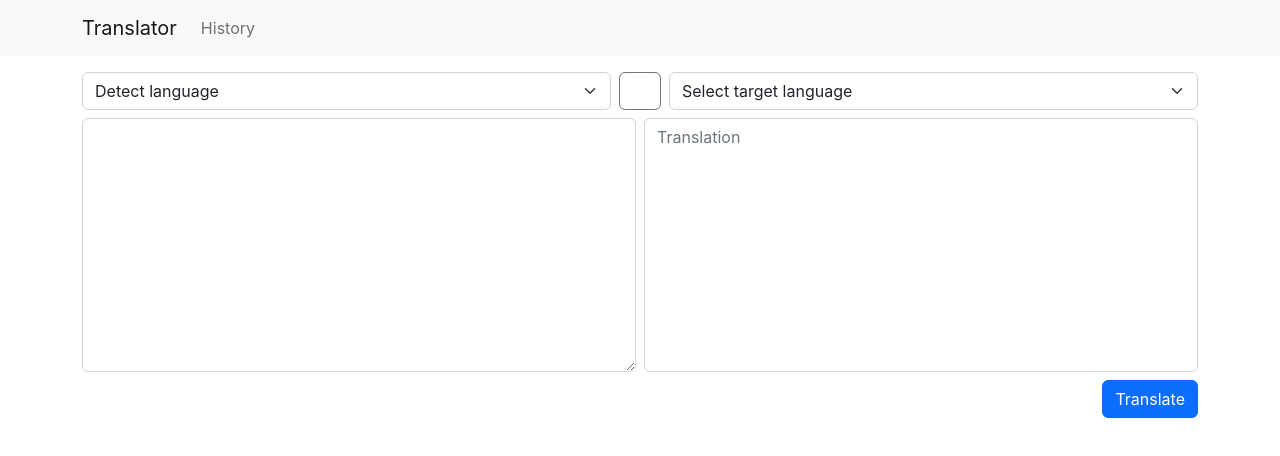
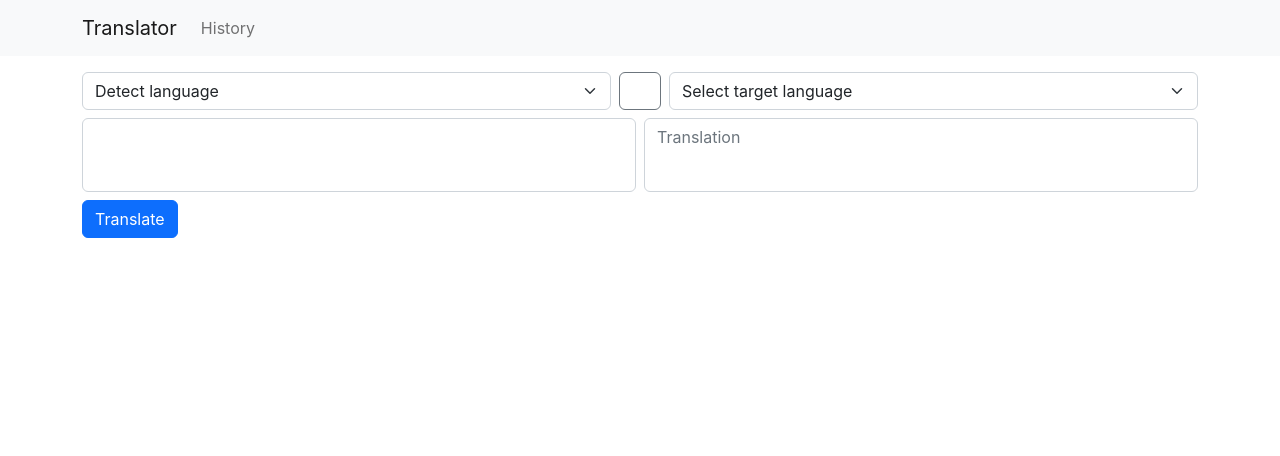
Before and after one commit to mxcv/translator, a React (Create React App) app: page / in a window 1280 px wide. Shown: the top 456 px of the page. Built offline with nearby package versions, Linux system fonts and the light colour scheme; some icons are missing.

Commit message:
Add textarea panel component

```diff
--- /dev/null
+++ b/src/textarea-panel/TextareaPanel.css
@@ -0,0 +1,3 @@
+.Textarea {
+    resize: none;
+}
--- /dev/null
+++ b/src/textarea-panel/TextareaPanel.js
@@ -0,0 +1,49 @@
+import React, { createRef, useEffect } from 'react'
+import Form from 'react-bootstrap/Form';
+import Row from 'react-bootstrap/Row';
+import Col from 'react-bootstrap/Col';
+import './TextareaPanel.css'
+
+function TextareaPanel({text, setText, translation, isLoading}) {
+    const textRef = createRef()
+    const translationRef = createRef()
+
+    function updateHeight(textarea) {
+        textarea.style.height = 'inherit';
+        const style = window.getComputedStyle(textarea);
+        const height = parseInt(style.getPropertyValue('border-top-width'), 10)
+                     + parseInt(style.getPropertyValue('padding-top'), 10)
+                     + textarea.scrollHeight
+                     + parseInt(style.getPropertyValue('padding-bottom'), 10)
+                     + parseInt(style.getPropertyValue('border-bottom-width'), 10);
+
+        textarea.style.height = `${height}px`;
+    }
+
+    useEffect(() => updateHeight(textRef.current), [textRef])
+    useEffect(() => updateHeight(translationRef.current), [translationRef])
+
+    return (
+        <Row className='mt-0 g-2'>
+            <Col sm>
+                <Form.Control as="textarea"
+                    value={text}
+                    ref={textRef}
+                    onChange={e => setText(e.target.value)}
+                    required
+                    className='Textarea' />
+            </Col>
+            <Col sm>
+                <Form.Control as="textarea"
+                    value={translation}
+                    ref={translationRef}
+                    disabled={isLoading}
+                    readOnly
+                    placeholder='Translation'
+                    className='Textarea' />
+            </Col>
+        </Row>
+    )
+}
+
+export default TextareaPanel
--- a/src/translator/Translator.css
+++ /dev/null
@@ -1,3 +0,0 @@
-.Translator-result {
-    resize: none;
-}
--- a/src/translator/Translator.js
+++ b/src/translator/Translator.js
@@ -4,8 +4,8 @@ import Button from 'react-bootstrap/Button';
 import Row from 'react-bootstrap/Row';
 import Col from 'react-bootstrap/Col';
 import LanguagePanel from '../language-panel/LanguagePanel';
+import TextareaPanel from '../textarea-panel/TextareaPanel';
 import { translate, detectLanguage } from './TranslatorRepository';
-import './Translator.css'
 
 function Translator() {
     const [from, setFrom] = useState('')
@@ -34,15 +34,8 @@ function Translator() {
     return (
         <Form onSubmit={e => onTranslate(e, from)}>
             <LanguagePanel from={from} setFrom={setFrom} to={to} setTo={setTo} />
-            <Row className='mt-0 g-2'>
-                <Col sm>
-                    <Form.Control as="textarea" value={text} onChange={e => setText(e.target.value)} required rows='10' />
-                </Col>
-                <Col sm>
-                    <Form.Control as="textarea" value={translation} onChange={e => setTranslation(e.target.value)} disabled={isLoading} className='h-100 Translator-result' readOnly placeholder='Translation' />
-                </Col>
-            </Row>
-            <Row className='mt-2 justify-content-end'>
+            <TextareaPanel text={text} setText={setText} translation={translation} isLoading={isLoading} />
+            <Row className='mt-2'>
                 <Col sm='auto'>
                     <Button type='submit' disabled={isLoading} variant='primary' className='w-100'>Translate</Button>
                 </Col>
```
